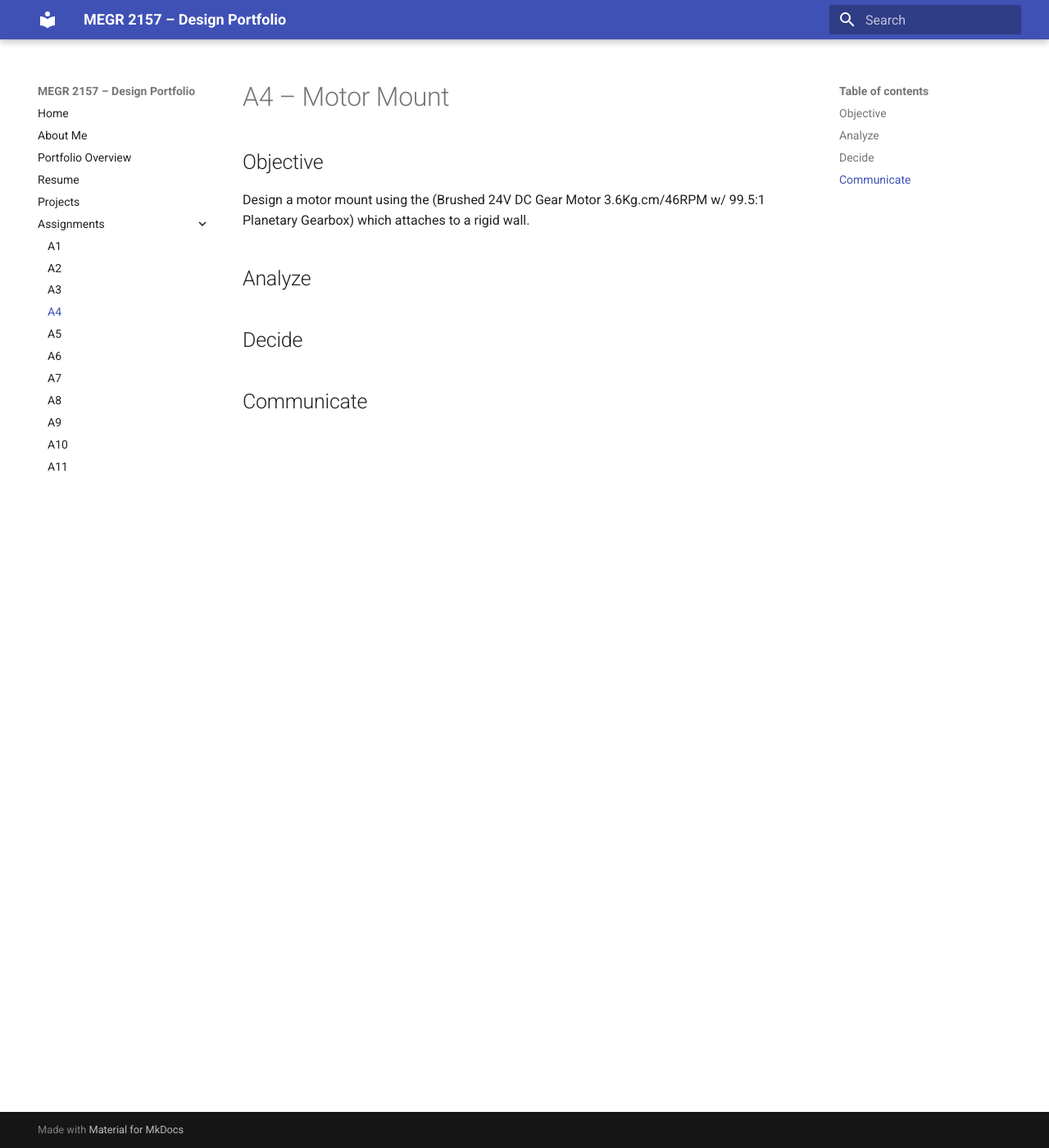
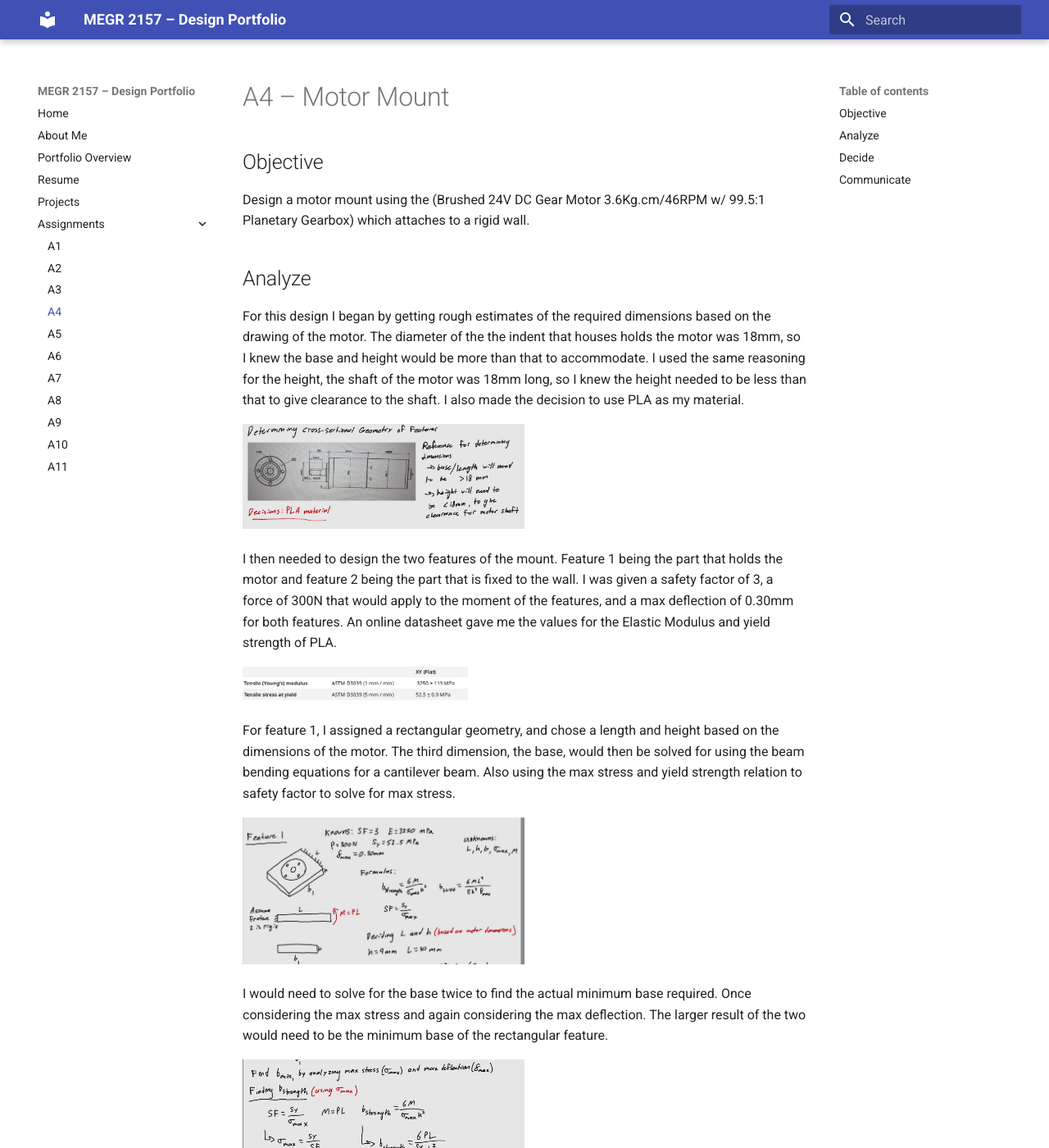
Before and after one commit to jwelch37/megr2156-portfolio, an MkDocs documentation site: the page built from docs/assignments/A04/index.md, in a window 1280 px wide and 1400 px high. Shown: the whole window at 82% size. Built offline with MkDocs 1.6.1 and Material for MkDocs 9.7.7, drawn with Linux system fonts in a browser that asks for light colours; some of the changed text lies outside the part shown.

Commit message:
Enhance design analysis section in index.md
Added detailed analysis for motor mount design including dimensions, material choice, and calculations for features.

```diff
--- a/docs/assignments/A04/index.md
+++ b/docs/assignments/A04/index.md
@@ -6,7 +6,23 @@ Design a motor mount using the (Brushed 24V DC Gear Motor 3.6Kg.cm/46RPM w/ 99.5
 
 ## Analyze
 
+For this design I began by getting rough estimates of the required dimensions based on the drawing of the motor. The diameter of the the indent that houses holds the motor was 18mm, so I knew the base and height would be more than that to accommodate. I used the same reasoning for the height, the shaft of the motor was 18mm long, so I knew the height needed to be less than that to give clearance to the shaft. I also made the decision to use PLA as my material.
 
+<img src="design_decision.jpg" alt="Description" width="50%">
+
+I then needed to design the two features of the mount. Feature 1 being the part that holds the motor and feature 2 being the part that is fixed to the wall. I was given a safety factor of 3, a force of 300N that would apply to the moment of the features, and a max deflection of 0.30mm for both features. An online datasheet gave me the values for the Elastic Modulus and yield strength of PLA.
+
+<img src="modulus_yield.png" alt="Description" width="40%">
+
+For feature 1, I assigned a rectangular geometry, and chose a length and height based on the dimensions of the motor. The third dimension, the base, would then be solved for using the beam bending equations for a cantilever beam. Also using the max stress and yield strength relation to safety factor to solve for max stress.
+
+<img src="Feature1_FBD.jpg" alt="Description" width="50%">
+
+I would need to solve for the base twice to find the actual minimum base required. Once considering the max stress and again considering the max deflection. The larger result of the two would need to be the minimum base of the rectangular feature.
+
+<img src="feature1_solve.jpg" alt="Description" width="50%">
+
+I found that the deflection was of greater consideration in this feature, so it determined the minimum base.
 
 
 ## Decide
```
